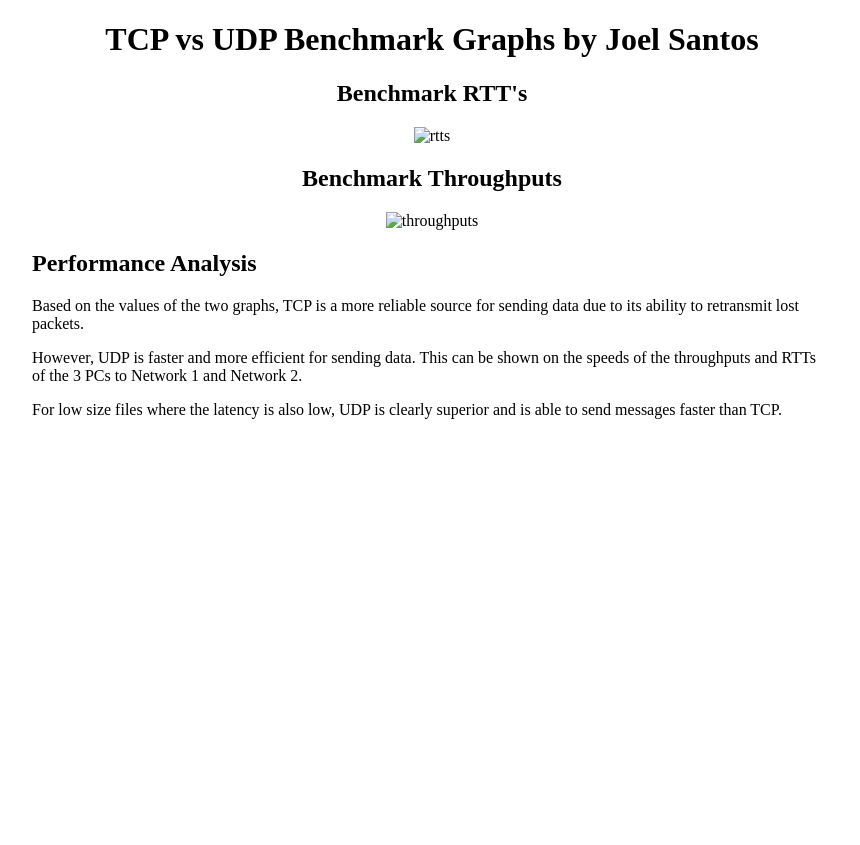
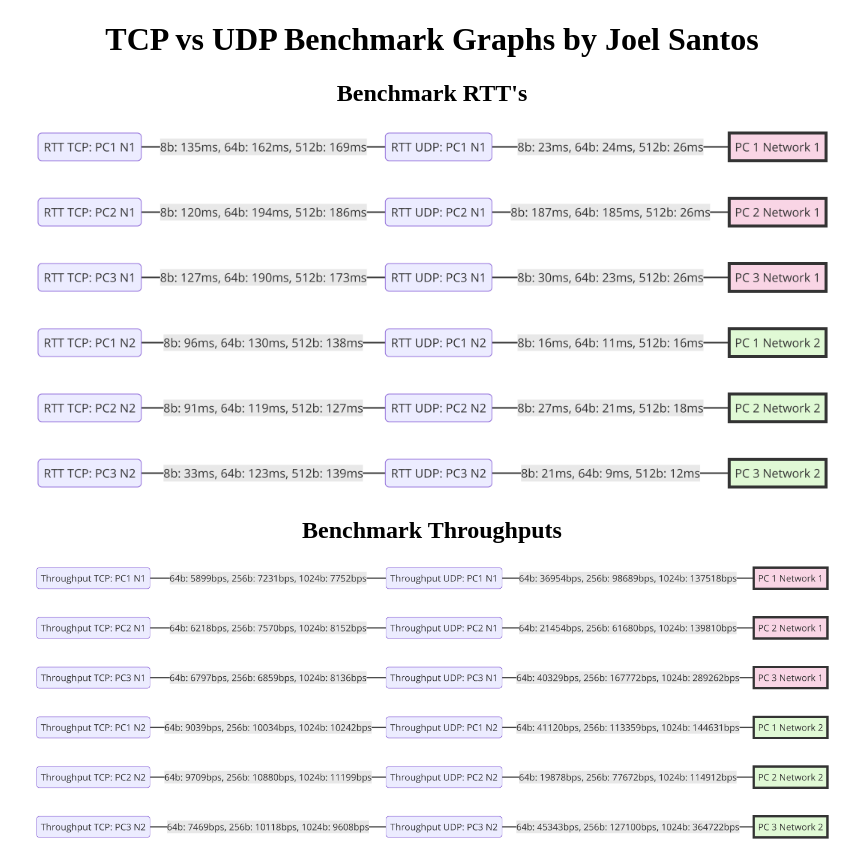
Before and after one commit to NichtSylph/UDPvsTCPLatencyTests, a plain HTML site: page index.html in a window 1280 px wide. Shown: the top 845 px of the page, without its empty margins (208-1068 px from the left). Before the commit the page ends 800 px from the top, so only its background shows below. Drawn offline with Linux system fonts and the light colour scheme.

Commit message:
Add files via upload

```diff
--- a/index.html
+++ b/index.html
@@ -25,9 +25,9 @@
         <h1>TCP vs UDP Benchmark Graphs by Joel Santos</h1>
         <div>
             <h2>Benchmark RTT's</h2>
-            <img src="" alt="rtts">
+            <img src="https://github.com/NichtSylph/UDPvsTCPLatencyTests/blob/main/resources/rtts.png?raw=true" alt="rtts">
             <h2>Benchmark Throughputs</h2>
-            <img src="" alt="throughputs">
+            <img src="https://github.com/NichtSylph/UDPvsTCPLatencyTests/blob/main/resources/throughputs.png?raw=true" alt="throughputs">
         </div>
         <div class="explanation">
             <h2>Performance Analysis</h2>
```
